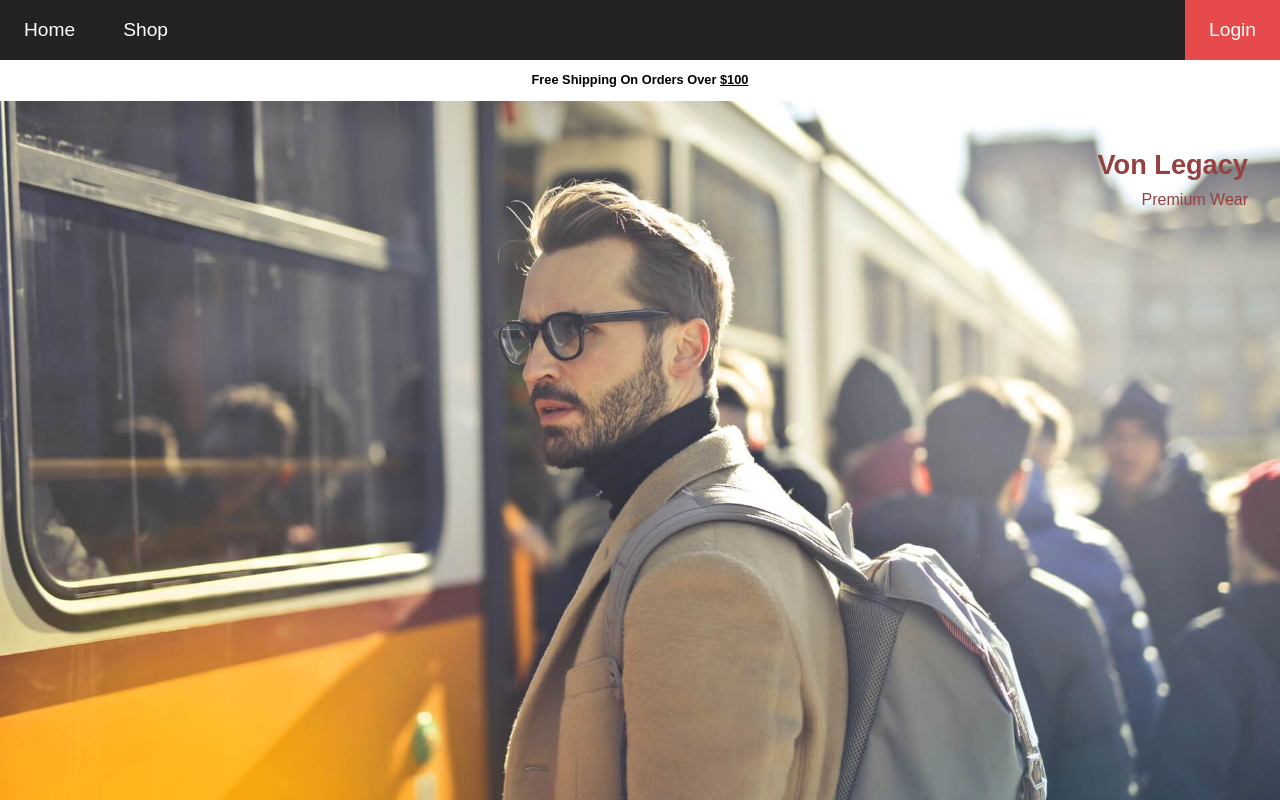
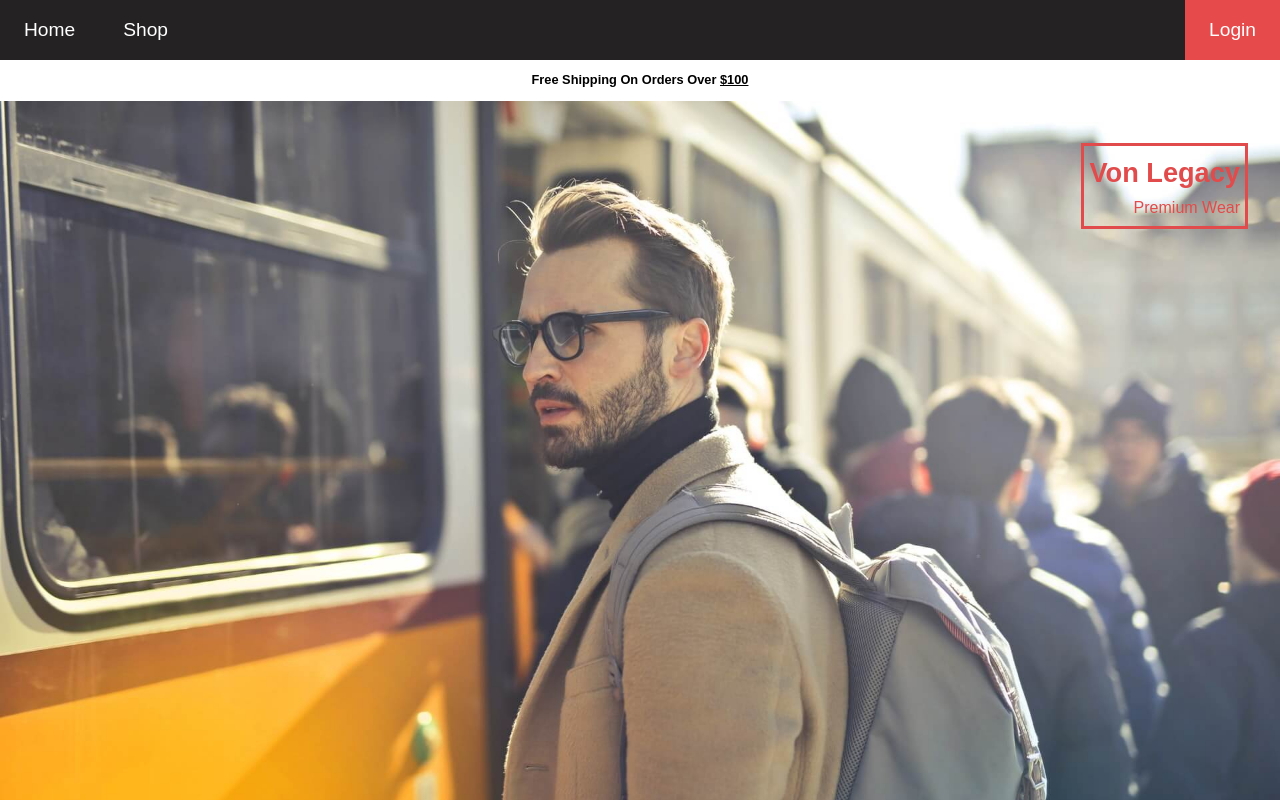
Before and after one commit to VividCoder7777/ChatFormClient, a React (Create React App) app: page / in a window 1280 px wide. Shown: the top 800 px of the page. Built offline with nearby package versions, Linux system fonts and the light colour scheme; no server answers; the HTML template or start-up script is replaced by a standard one.

Commit message:
'dsadsa'

```diff
--- a/src/components/home/home.scss
+++ b/src/components/home/home.scss
@@ -29,10 +29,11 @@ $desktop: 450px;
 			right: 2.5%;
 			text-align: right;
 			font-family: 'Exo', sans-serif;
-			color: rgb(150, 65, 65);
+			color: rgb(226, 75, 75);
 			line-height: 1.6;
 			box-sizing: border-box;
-
+			padding: 5px;
+			border: 3px solid rgb(226, 75, 75);
 			#company-name {
 				font-weight: bold;
 			}
```
